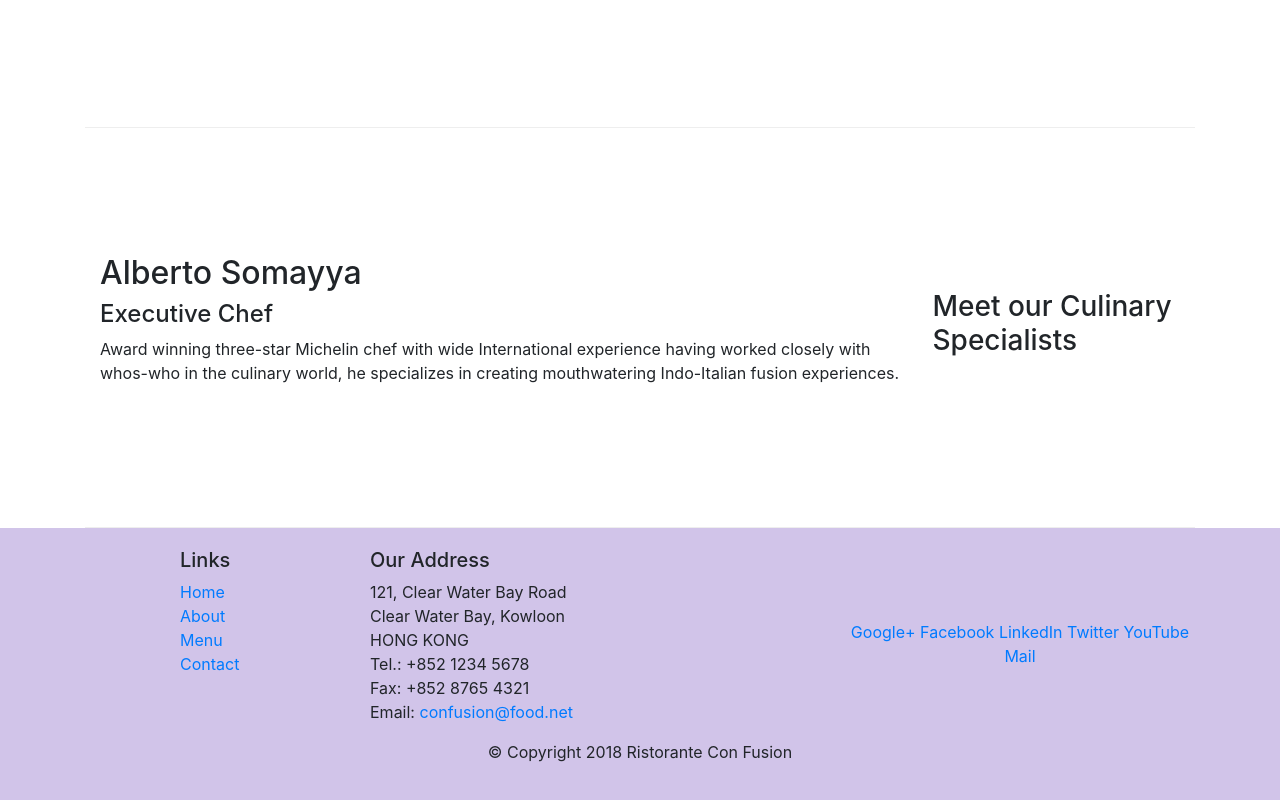
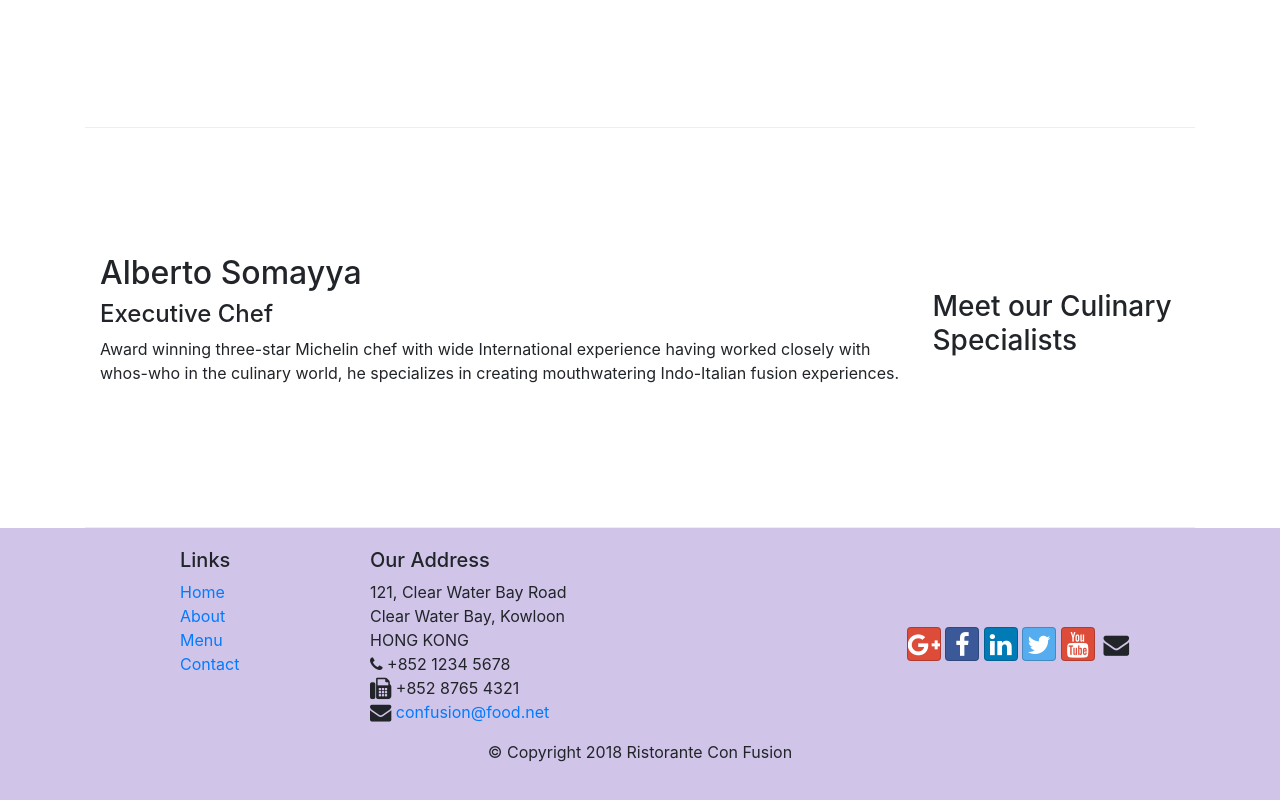
Before and after one commit to Hariom-ojha/conFusion-Bootstrap4, a website: page index.html in a window 1280 px wide. Shown: the part 956-1756 px from the top of the page. Drawn offline with nearby package versions, Linux system fonts and the light colour scheme.

Commit message:
icon fonts

```diff
--- a/index.html
+++ b/index.html
@@ -9,6 +9,8 @@
 
     <!-- Bootstrap CSS -->
     <link rel="stylesheet" href="node_modules/bootstrap/dist/css/bootstrap.min.css">
+    <link rel="stylesheet" href="node_modules/font-awesome/css/font-awesome.min.css">
+    <link rel="stylesheet" href="node_modules/bootstrap-social/bootstrap-social.css">
     <link rel="stylesheet" type="text/css" href="css/styles.css">
     <title>Ristorante Con Fusion</title>
 </head>
@@ -22,10 +24,10 @@
             <a class="navbar-brand mr-auto" href="#">Ristorante Con Fusion</a>
             <div class="collapse navbar-collapse" id="Navbar">
                 <ul class="navbar-nav mr-auto">
-                    <li class="nav-item active"><a class="nav-link" href="#">Home</a></li>
-                    <li class="nav-item"><a class="nav-link" href="./aboutus.html">About</a></li>
-                    <li class="nav-item"><a class="nav-link" href="#">Menu</a></li>
-                    <li class="nav-item"><a class="nav-link" href="#">Contact</a></li>
+                    <li class="nav-item active"><a class="nav-link" href="#"><span class="fa fa-home fa-lg"></span> Home</a></li>
+                    <li class="nav-item"><a class="nav-link" href="./aboutus.html"><span class="fa fa-info fa-lg"></span> About</a></li>
+                    <li class="nav-item"><a class="nav-link" href="#"><span class="fa fa-list fa-lg"></span> Menu</a></li>
+                    <li class="nav-item"><a class="nav-link" href="#"><span class="fa fa-address-card fa-lg"></span> Contact</a></li>
                 </ul>
             </div>
         </div>
@@ -96,19 +98,19 @@
 		              121, Clear Water Bay Road<br>
 		              Clear Water Bay, Kowloon<br>
 		              HONG KONG<br>
-		              Tel.: +852 1234 5678<br>
-		              Fax: +852 8765 4321<br>
-		              Email: <a href="mailto:confusion@food.net">confusion@food.net</a>
+		              <i class="fa fa-phone fa-lg>"></i> +852 1234 5678<br>
+		              <i class="fa fa-fax fa-lg"></i> +852 8765 4321<br>
+		              <i class="fa fa-envelope fa-lg"></i> <a href="mailto:confusion@food.net">confusion@food.net</a>
 		           </address>
                 </div>
                 <div class="col-12 col-sm-4 align-self-center">
                     <div class="text-center">
-                        <a href="http://google.com/+">Google+</a>
-                        <a href="http://www.facebook.com/profile.php?id=">Facebook</a>
-                        <a href="http://www.linkedin.com/in/">LinkedIn</a>
-                        <a href="http://twitter.com/">Twitter</a>
-                        <a href="http://youtube.com/">YouTube</a>
-                        <a href="mailto:">Mail</a>
+                        <a class="btn btn-social-icon btn-google" href="http://google.com/+"><i class="fa fa-google-plus fa-lg"></i></a>
+                        <a class="btn btn-social-icon btn-facebook" href="http://www.facebook.com/profile.php?id="><i class="fa fa-facebook fa-lg"></i></a>
+                        <a class="btn btn-social-icon btn-linkedin" href="http://www.linkedin.com/in/"><i class="fa fa-linkedin fa-lg"></i></a>
+                        <a class="btn btn-social-icon btn-twitter" href="http://twitter.com/"><i class="fa fa-twitter fa-lg"></i></a>
+                        <a class="btn btn-social-icon btn-google" href="http://youtube.com/"><i class="fa fa-youtube fa-lg"></i></a>
+                        <a class="btn btn-social-icon" href="mailto:"><i class="fa fa-envelope fa-lg"></i></a>
                     </div>
                 </div>
            </div>
--- a/package.json
+++ b/package.json
@@ -15,6 +15,8 @@
   },
   "dependencies": {
     "bootstrap": "^4.5.2",
+    "bootstrap-social": "^5.1.1",
+    "font-awesome": "^4.7.0",
     "jquery": "^3.5.1",
     "popper.js": "^1.12.9"
   }
```
Also changed, not shown: aboutus.html (+15 -13 lines), 1 other file. Lines whose indentation alone changed are shown as unchanged.
